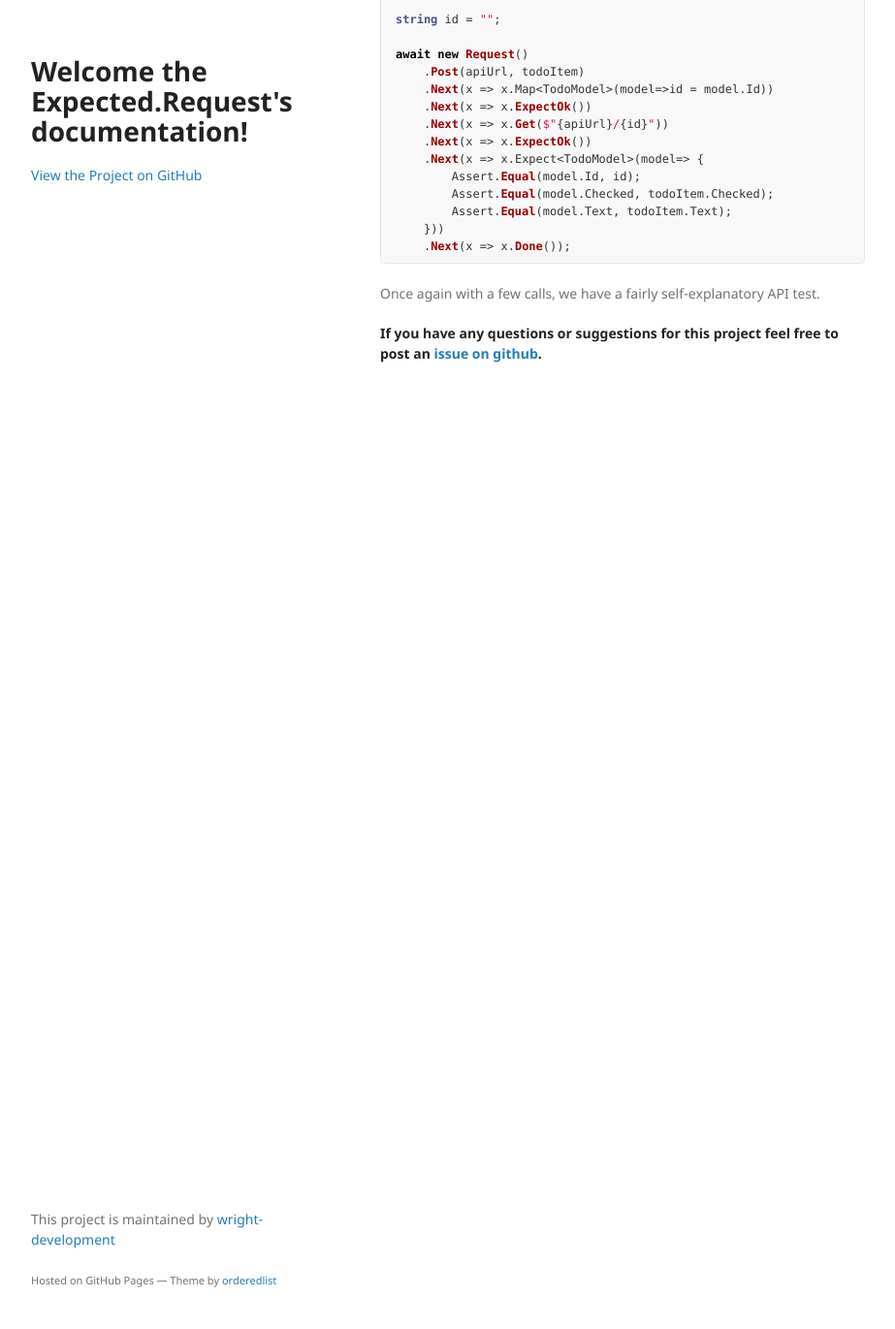
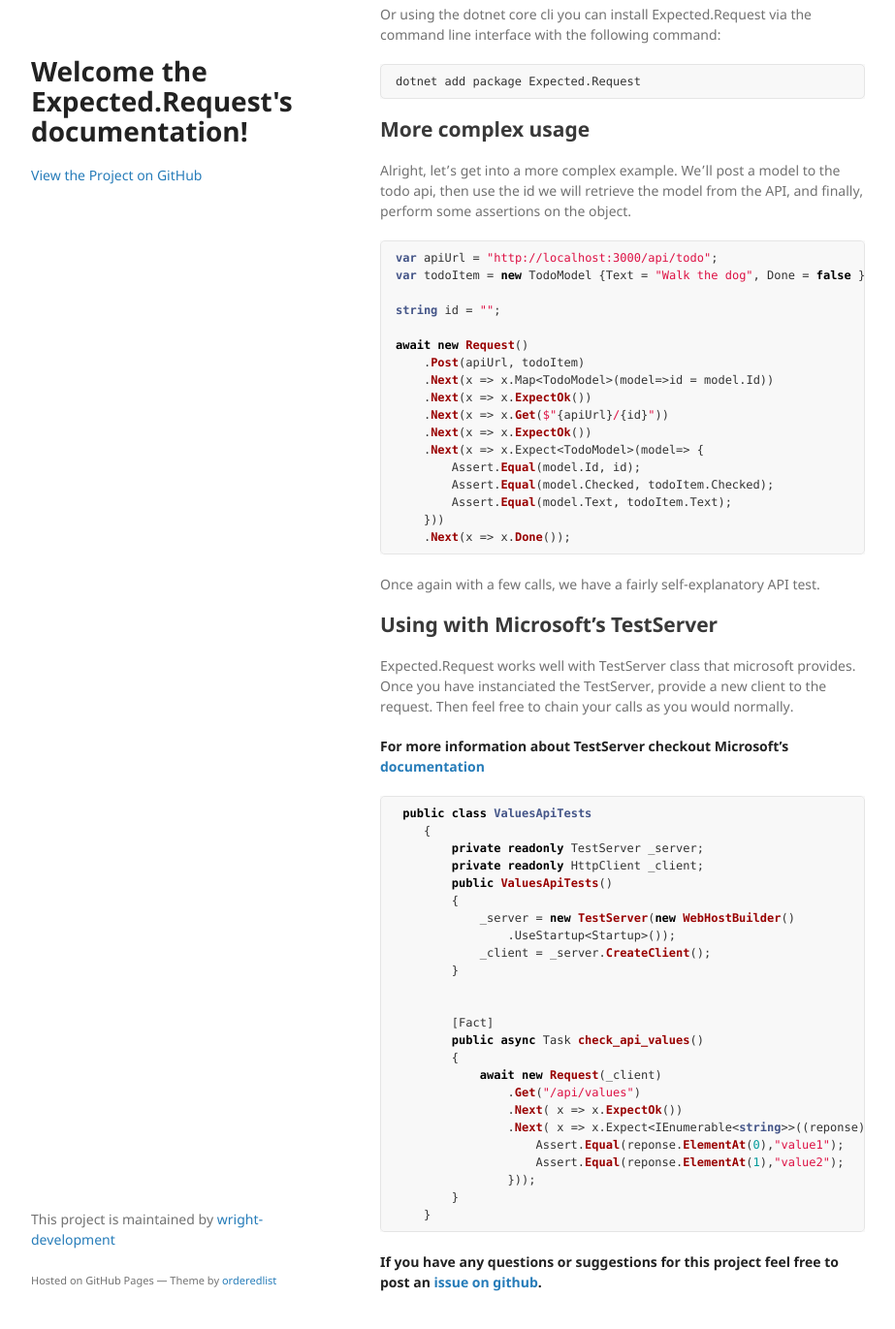
Before and after one commit to wright-development/Expected.Request, a Jekyll site: the page built from index.md, in a window 1280 px wide and 1400 px high, scrolled down 879 px. Shown: the top 1371 px of the window at 97% size, without its empty margins (178-1101 px from the left). Built offline with Jekyll 4.4.1, drawn with Linux system fonts in a browser that asks for light colours; the repository's description, which GitHub fills in, is left out; some of the changed text lies outside the part shown.

Commit message:
Test Server usage

````diff
--- a/index.md
+++ b/index.md
@@ -27,6 +27,22 @@
 
 Simple right? The idea behind Expected.Request is to test your API's in a clear and cohesive way. Essentially you should be able to read your API tests. In this example we create a new request, post to the todo API with our model, then once the post is complete we expect the status code to be ok, and finally, we call done. Calling done at the end ensures that everything is disposed of properly.
 
+
+
+## Installation
+
+You can install Expected.Request by copying and pasting the following command into your Package Manager Console within Visual Studio (Tools > NuGet Package Manager > Package Manager Console).
+
+```
+Install-Package Expected.Request
+```
+
+Or using the dotnet core cli you can install Expected.Request via the command line interface with the following command:
+
+```
+dotnet add package Expected.Request
+```
+
 ## More complex usage
 
 Alright, let's get into a more complex example. We'll post a model to the todo api, then use the id we will retrieve the model from the API, and finally, perform some assertions on the object.
@@ -53,4 +69,37 @@
 
 Once again with a few calls, we have a fairly self-explanatory API test.
 
+## Using with Microsoft's TestServer
+
+Expected.Request works well with TestServer class that microsoft provides. Once you have instanciated the TestServer, provide a new client to the request. Then feel free to chain your calls as you would normally.
+
+**For more information about TestServer checkout Microsoft's [documentation](https://docs.microsoft.com/en-us/aspnet/core/testing/integration-testing)**
+
+``` csharp
+ public class ValuesApiTests
+    {
+        private readonly TestServer _server;
+        private readonly HttpClient _client;
+        public ValuesApiTests()
+        {
+            _server = new TestServer(new WebHostBuilder()
+                .UseStartup<Startup>());
+            _client = _server.CreateClient();
+        }
+
+
+        [Fact]
+        public async Task check_api_values()
+        {
+            await new Request(_client)
+                .Get("/api/values")
+                .Next( x => x.ExpectOk())
+                .Next( x => x.Expect<IEnumerable<string>>((reponse)=>{
+                    Assert.Equal(reponse.ElementAt(0),"value1");
+                    Assert.Equal(reponse.ElementAt(1),"value2");
+                }));
+        }
+    }
+```
+
 **If you have any questions or suggestions for this project feel free to post an [issue on github](https://github.com/wright-development/Expected.Request/issues).**
````
